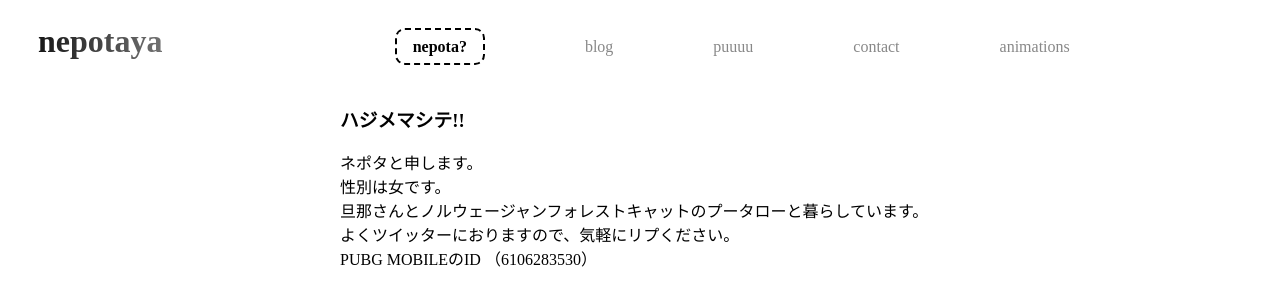
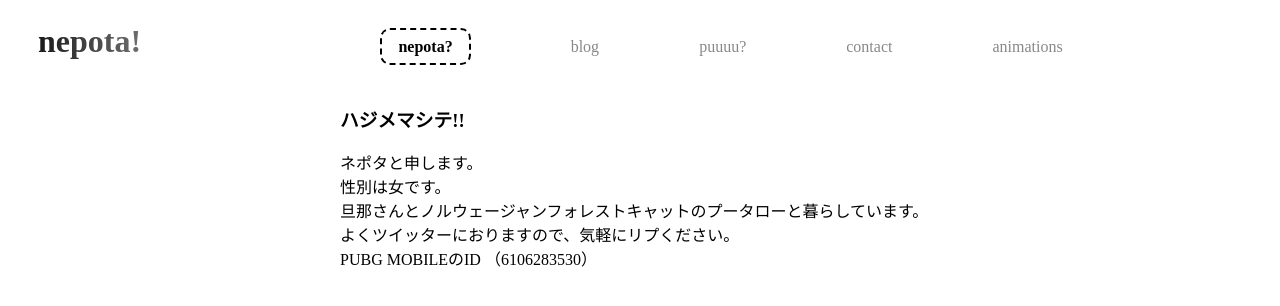
Before and after one commit to aya-nitta/nepotaya, a Next.js app: page / in a window 1280 px wide. Shown: the top 306 px of the page. Built offline with nearby package versions, Linux system fonts and the light colour scheme.

Commit message:
refactor(src/components/_app/Header/index.tsx): h1の内容を修正しました

```diff
--- a/src/components/_app/Header/index.tsx
+++ b/src/components/_app/Header/index.tsx
@@ -21,7 +21,7 @@ type ComponentProps = {
 // (3) DOM層
 const Component: React.FC<ComponentProps> = props => (
   <header className={props.className}>
-    <h1>nepotaya</h1>
+    <h1>nepota!</h1>
     <ul>
       {props.navItems.map(({ label, page, link }) => (
         <div key={label}>
@@ -72,7 +72,7 @@ const Container: React.FC<ContainerProps> = props => {
   const navItems: NavItemsTypes = [
     { label: 'nepota?', page: '/' },
     { label: 'blog', page: '/blog' },
-    { label: 'puuuu', page: '/puuuu' },
+    { label: 'puuuu?', page: '/puuuu' },
     { label: 'contact', page: '/contact' },
     { label: 'animations', page: '/animations/index' }
   ]
```
